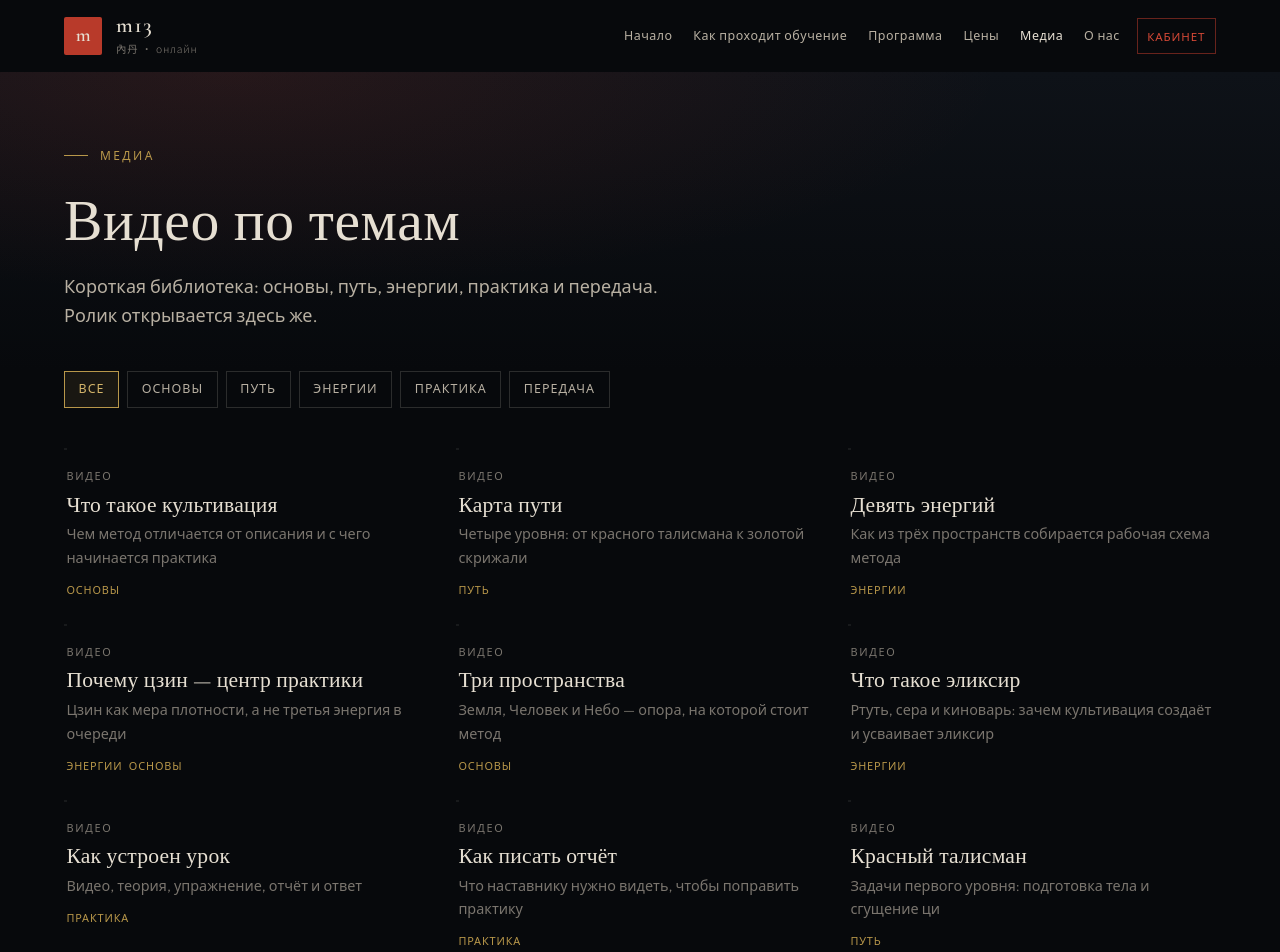
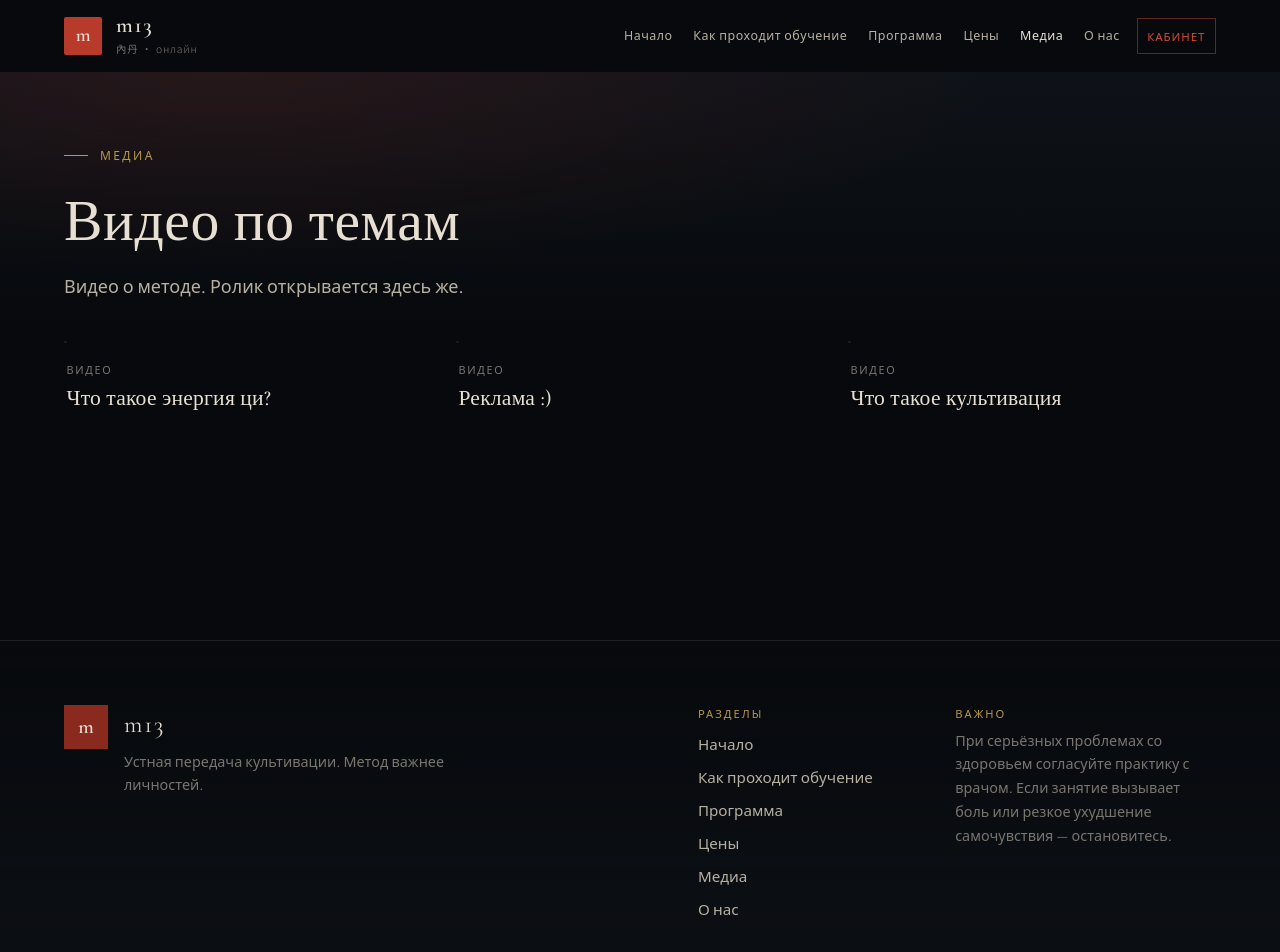
Before and after one commit to anagamin/m13, a Vue app: page /media in a window 1280 px wide. Shown: the top 952 px of the page. Built offline with nearby package versions, Linux system fonts and the light colour scheme.

Commit message:
videos fix

```diff
--- a/src/components/MediaModal.vue
+++ b/src/components/MediaModal.vue
@@ -1,8 +1,9 @@
 <script setup lang="ts">
 import { nextTick, onUnmounted, ref, watch } from 'vue'
-import CinnabarSeal from '@/components/CinnabarSeal.vue'
 
-const props = defineProps<{ title: string | null }>()
+const props = defineProps<{
+  video: { title: string; src: string } | null
+}>()
 const emit = defineEmits<{ close: [] }>()
 
 const closeRef = ref<HTMLButtonElement | null>(null)
@@ -12,9 +13,9 @@ function onKey(event: KeyboardEvent) {
 }
 
 watch(
-  () => props.title,
-  async (title) => {
-    if (title) {
+  () => props.video,
+  async (video) => {
+    if (video) {
       window.addEventListener('keydown', onKey)
       document.body.style.overflow = 'hidden'
       await nextTick()
@@ -34,7 +35,7 @@ onUnmounted(() => {
 
 <template>
   <div
-    v-if="title"
+    v-if="video"
     class="player"
     role="dialog"
     aria-modal="true"
@@ -45,11 +46,15 @@ onUnmounted(() => {
       <button ref="closeRef" class="player__close" type="button" @click="emit('close')">
         Закрыть
       </button>
-      <div class="player__placeholder">
-        <CinnabarSeal size="md" char="觀" />
-        <p>Видео подключится позже. Сейчас это карточка библиотеки.</p>
-        <p class="player__title">{{ title }}</p>
+      <div class="player__frame">
+        <iframe
+          :src="video.src"
+          :title="video.title"
+          allow="autoplay; encrypted-media; fullscreen; picture-in-picture; screen-wake-lock;"
+          allowfullscreen
+        />
       </div>
+      <p class="player__title">{{ video.title }}</p>
     </div>
   </div>
 </template>
@@ -66,7 +71,7 @@ onUnmounted(() => {
   animation: fade-in 0.3s ease;
 
   &__inner {
-    width: min(100% - 2rem, 42rem);
+    width: min(100% - 2rem, 64rem);
     background: var(--ink-soft);
     border: 1px solid rgba(230, 223, 210, 0.1);
     padding: var(--space-lg);
@@ -84,20 +89,29 @@ onUnmounted(() => {
     }
   }
 
-  &__placeholder {
-    display: flex;
-    flex-direction: column;
-    align-items: center;
-    gap: 1rem;
-    padding: 3rem 1rem 2rem;
+  &__frame {
+    position: relative;
+    width: 100%;
+    aspect-ratio: 16 / 9;
+    background: #000;
+    clear: both;
+
+    iframe {
+      position: absolute;
+      inset: 0;
+      width: 100%;
+      height: 100%;
+      border: 0;
+    }
+  }
+
+  &__title {
+    margin-top: 1rem;
+    color: var(--gold);
+    font-family: var(--font-display);
+    font-size: 1.45rem;
     text-align: center;
     clear: both;
   }
-
-  &__title {
-    color: var(--gold);
-    font-family: var(--font-display);
-    font-size: 1.45rem;
-  }
 }
 </style>
--- a/src/components/ProofCard.vue
+++ b/src/components/ProofCard.vue
@@ -5,8 +5,8 @@ const props = defineProps<{
   item: {
     id: string
     title: string
-    subtitle: string
-    duration: string
+    subtitle?: string
+    duration?: string
     type?: 'video' | 'audio'
     free?: boolean
     tags?: string[]
@@ -32,13 +32,13 @@ const isAudio = computed(() => props.item.type === 'audio')
           />
         </svg>
       </span>
-      <span class="proof__duration">{{ item.duration }}</span>
+      <span v-if="item.duration" class="proof__duration">{{ item.duration }}</span>
       <span v-if="item.free" class="proof__badge">Бесплатно</span>
     </div>
     <div class="proof__body">
       <p class="proof__type">{{ isAudio ? 'Аудио' : 'Видео' }}</p>
       <h3 class="proof__title">{{ item.title }}</h3>
-      <p class="proof__sub">{{ item.subtitle }}</p>
+      <p v-if="item.subtitle" class="proof__sub">{{ item.subtitle }}</p>
       <p v-if="item.tags?.length" class="proof__tags">
         <span v-for="tag in item.tags" :key="tag">{{ tag }}</span>
       </p>
--- /dev/null
+++ b/src/data/media.json
@@ -0,0 +1,20 @@
+[
+  {
+    "id": "qi",
+    "title": "Что такое энергия ци?",
+    "src": "https://vkvideo.ru/video_ext.php?oid=-242302356&id=456239019&hash=c336f74c9c95c8f3&hd=3",
+    "is_main": 1
+  },
+  {
+    "id": "ad",
+    "title": "Реклама :)",
+    "src": "https://vkvideo.ru/video_ext.php?oid=-242302356&id=456239020&hash=7fb5911d98e78e9a&hd=3",
+    "is_main": 1
+  },
+  {
+    "id": "cultivation",
+    "title": "Что такое культивация",
+    "src": "https://vkvideo.ru/video_ext.php?oid=-242302356&id=456239021&hash=376d004c603b651e&hd=3",
+    "is_main": 1
+  }
+]
--- a/src/data/site.ts
+++ b/src/data/site.ts
@@ -1,3 +1,5 @@
+import mediaJson from './media.json'
+
 export const subscriptionPriceRub = 1500
 
 export function formatRub(value: number) {
@@ -56,105 +58,17 @@ export const faq: FaqItem[] = [
 export interface MediaVideo {
   id: string
   title: string
-  subtitle: string
-  duration: string
-  tags: string[]
+  src: string
+  /** 1 — показывать в блоке «Медиа» на главной */
+  is_main: 0 | 1
+  subtitle?: string
+  duration?: string
+  tags?: string[]
 }
 
-export const landingVideoIds = ['what', 'map', 'nine'] as const
+export const mediaVideos = mediaJson as MediaVideo[]
 
-export const mediaVideos: MediaVideo[] = [
-  {
-    id: 'what',
-    title: 'Что такое культивация',
-    subtitle: 'Чем метод отличается от описания и с чего начинается практика',
-    duration: '12:40',
-    tags: ['Основы'],
-  },
-  {
-    id: 'map',
-    title: 'Карта пути',
-    subtitle: 'Четыре уровня: от красного талисмана к золотой скрижали',
-    duration: '18:05',
-    tags: ['Путь'],
-  },
-  {
-    id: 'nine',
-    title: 'Девять энергий',
-    subtitle: 'Как из трёх пространств собирается рабочая схема метода',
-    duration: '16:20',
-    tags: ['Энергии'],
-  },
-  {
-    id: 'jing',
-    title: 'Почему цзин — центр практики',
-    subtitle: 'Цзин как мера плотности, а не третья энергия в очереди',
-    duration: '14:10',
-    tags: ['Энергии', 'Основы'],
-  },
-  {
-    id: 'spaces',
-    title: 'Три пространства',
-    subtitle: 'Земля, Человек и Небо — опора, на которой стоит метод',
-    duration: '11:30',
-    tags: ['Основы'],
-  },
-  {
-    id: 'elixir',
-    title: 'Что такое эликсир',
-    subtitle: 'Ртуть, сера и киноварь: зачем культивация создаёт и усваивает эликсир',
-    duration: '13:45',
-    tags: ['Энергии'],
-  },
-  {
-    id: 'lesson',
-    title: 'Как устроен урок',
-    subtitle: 'Видео, теория, упражнение, отчёт и ответ',
-    duration: '08:50',
-    tags: ['Практика'],
-  },
-  {
-    id: 'report',
-    title: 'Как писать отчёт',
-    subtitle: 'Что наставнику нужно видеть, чтобы поправить практику',
-    duration: '07:15',
-    tags: ['Практика'],
-  },
-  {
-    id: 'red',
-    title: 'Красный талисман',
-    subtitle: 'Задачи первого уровня: подготовка тела и сгущение ци',
-    duration: '15:40',
-    tags: ['Путь'],
-  },
-  {
-    id: 'white',
-    title: 'Белая пагода',
-    subtitle: 'Заложение основы и второе, алхимическое тело',
-    duration: '17:05',
-    tags: ['Путь'],
-  },
-  {
-    id: 'demo',
-    title: 'Сгущение ци-цзин',
-    subtitle: 'Как выглядит практика первого уровня',
-    duration: '09:32',
-    tags: ['Практика'],
-  },
-  {
-    id: 'transmission',
-    title: 'О передаче знания',
-    subtitle: 'Почему метод пришёл устно и почему мы не называем имён',
-    duration: '21:10',
-    tags: ['Передача'],
-  },
-]
-
-export function mediaByIds(ids: readonly string[]) {
-  return ids
-    .map((id) => mediaVideos.find((video) => video.id === id))
-    .filter((video): video is MediaVideo => Boolean(video))
-}
+export const mainMediaVideos = mediaVideos.filter((video) => video.is_main === 1)
 
 /** Дополнительные блоки. Ключ — id практики из учебной программы. */
 export const extraPriceRub: Record<string, number> = {
--- a/src/views/LandingView.vue
+++ b/src/views/LandingView.vue
@@ -4,12 +4,12 @@ import FaqList from '@/components/FaqList.vue'
 import LearningFlow from '@/components/LearningFlow.vue'
 import MediaModal from '@/components/MediaModal.vue'
 import ProofCard from '@/components/ProofCard.vue'
-import { faq, formatRub, mediaByIds, landingVideoIds, subscriptionPriceRub } from '@/data/site'
+import { faq, formatRub, mainMediaVideos, subscriptionPriceRub, type MediaVideo } from '@/data/site'
 import { stages } from '@/data/stages'
 
 const heroImageOk = ref(true)
-const activeTitle = ref<string | null>(null)
-const videos = mediaByIds(landingVideoIds)
+const activeVideo = ref<MediaVideo | null>(null)
+const videos = mainMediaVideos
 </script>
 
 <template>
@@ -143,14 +143,14 @@ const videos = mediaByIds(landingVideoIds)
         <p class="section-label">Медиа</p>
         <h2 class="section-title">С чего посмотреть</h2>
         <p class="section-lead">
-          Три вводных видео. Остальная библиотека — на странице «Медиа», по темам.
+          Вводные видео. Полная библиотека — на странице «Медиа».
         </p>
         <div class="media__grid">
           <ProofCard
             v-for="video in videos"
             :key="video.id"
             :item="{ ...video, type: 'video' }"
-            @play="activeTitle = video.title"
+            @play="activeVideo = video"
           />
         </div>
         <RouterLink to="/media" class="text-link media__all">Все видео</RouterLink>
@@ -176,7 +176,7 @@ const videos = mediaByIds(landingVideoIds)
       </div>
     </section>
 
-    <MediaModal :title="activeTitle" @close="activeTitle = null" />
+    <MediaModal :video="activeVideo" @close="activeVideo = null" />
   </div>
 </template>
 
--- a/src/views/MediaView.vue
+++ b/src/views/MediaView.vue
@@ -3,17 +3,17 @@ import { computed, ref } from 'vue'
 import MediaModal from '@/components/MediaModal.vue'
 import PageHero from '@/components/PageHero.vue'
 import ProofCard from '@/components/ProofCard.vue'
-import { mediaVideos } from '@/data/site'
+import { mediaVideos, type MediaVideo } from '@/data/site'
 
 const activeTag = ref('Все')
-const activeTitle = ref<string | null>(null)
+const activeVideo = ref<MediaVideo | null>(null)
 
-const tags = computed(() => ['Все', ...new Set(mediaVideos.flatMap((video) => video.tags))])
+const tags = computed(() => ['Все', ...new Set(mediaVideos.flatMap((video) => video.tags ?? []))])
 
 const visible = computed(() =>
   activeTag.value === 'Все'
     ? mediaVideos
-    : mediaVideos.filter((video) => video.tags.includes(activeTag.value)),
+    : mediaVideos.filter((video) => video.tags?.includes(activeTag.value)),
 )
 </script>
 
@@ -22,12 +22,12 @@ const visible = computed(() =>
     <PageHero
       label="Медиа"
       title="Видео по темам"
-      lead="Короткая библиотека: основы, путь, энергии, практика и передача. Ролик открывается здесь же."
+      lead="Видео о методе. Ролик открывается здесь же."
     />
 
     <section class="library">
       <div class="container">
-        <div class="library__tags" role="tablist" aria-label="Темы видео">
+        <div v-if="tags.length > 1" class="library__tags" role="tablist" aria-label="Темы видео">
           <button
             v-for="tag in tags"
             :key="tag"
@@ -47,13 +47,13 @@ const visible = computed(() =>
             v-for="video in visible"
             :key="video.id"
             :item="{ ...video, type: 'video' }"
-            @play="activeTitle = video.title"
+            @play="activeVideo = video"
           />
         </div>
       </div>
     </section>
 
-    <MediaModal :title="activeTitle" @close="activeTitle = null" />
+    <MediaModal :video="activeVideo" @close="activeVideo = null" />
   </div>
 </template>
 
--- a/src/views/StructureView.vue
+++ b/src/views/StructureView.vue
@@ -694,7 +694,9 @@ const spaces = [
     }
 
     &--review {
-      width: min(100%, 56rem);
+      // Обзор — вертикальное видео. Ширина считается от свободной высоты,
+      // чтобы кадр 9:16 заполнял экран и не сжимался в полоску внутри 16:9.
+      width: min(calc(100vw - 2.5rem), calc((100dvh - 6rem) * 9 / 16), 32rem);
     }
   }
 
@@ -728,7 +730,7 @@ const spaces = [
   &__frame {
     position: relative;
     width: 100%;
-    aspect-ratio: 16 / 9;
+    aspect-ratio: 9 / 16;
     background: #05070a;
     border: 1px solid rgba(230, 223, 210, 0.1);
 
--- a/tsconfig.app.json
+++ b/tsconfig.app.json
@@ -7,6 +7,7 @@
     "lib": ["ES2022", "DOM", "DOM.Iterable"],
     "skipLibCheck": true,
     "moduleResolution": "bundler",
+    "resolveJsonModule": true,
     "allowImportingTsExtensions": true,
     "verbatimModuleSyntax": true,
     "moduleDetection": "force",
```
